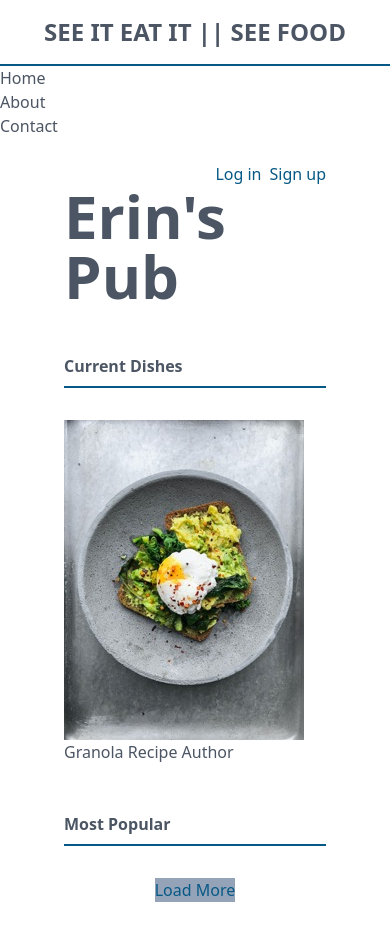
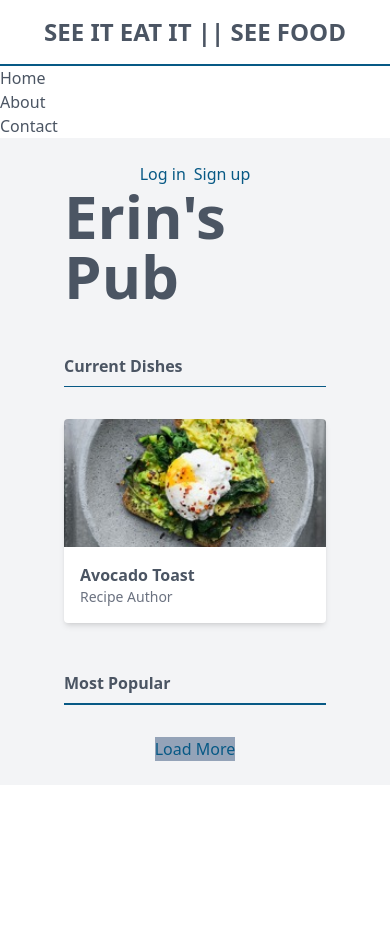
Before and after one commit to AndrewYoung72/tailwind-learning-awy, a website: page public/index.html in a window 390 px wide. After the commit the page ends 844 px from the top, so only its background shows below. Drawn offline with Linux system fonts and the light colour scheme.

Commit message:
working on card

```diff
--- a/index.html
+++ b/public/index.html
@@ -13,7 +13,7 @@
       <nav>
         <div>
           <h1 class="font-bold text-2xl p-4 border-b-2 border-b-primary text-center uppercase">
-            <a href="/">See It Eat It || See Food</a>
+            <a href="/" class="">See It Eat It || See Food</a>
           </h1>
         </div>
           <ul>
@@ -36,8 +36,8 @@
       </nav>
     </div>
 <!-- end navbar -->
-    <main class="px-16 py-6">
-      <div class="flex justify-end">
+    <main class="px-16 py-6 bg-gray-100">
+      <div class="flex justify-center md:justify-end">
         <a href="#" class="text-primary">Log in</a>
         <a href="#" class="text-primary ml-2">Sign up</a>
       </div>
@@ -47,15 +47,15 @@
       </header>
 
       <div>
-        <h4 class="font-bold mt-12 pb-2 border-b-2 border-b-primary">Current Dishes</h4>
+        <h4 class="font-bold mt-12 pb-2 border-b border-b-primary">Current Dishes</h4>
 
         <div class="mt-8">
           <!-- cards go here -->
-          <div>
-            <img src="./img/avocado Small.jpeg" alt="Cerulean Dessert">
-            <div>
-              <span>Granola</span>
-              <span>Recipe Author</span>
+          <div class="bg-white rounded overflow-hidden shadow-md">
+            <img src="./img/avocado Small.jpeg" alt="Cerulean Dessert" class=" w-full h-32 sm:48 object-cover">
+            <div class=" m-4">
+              <span class="font-bold">Avocado Toast</span>
+              <span class=" block text-gray-500 text-sm">Recipe Author</span>
             </div>
           </div>
         </div>
```
Also changed, not shown: dist/output.css.
